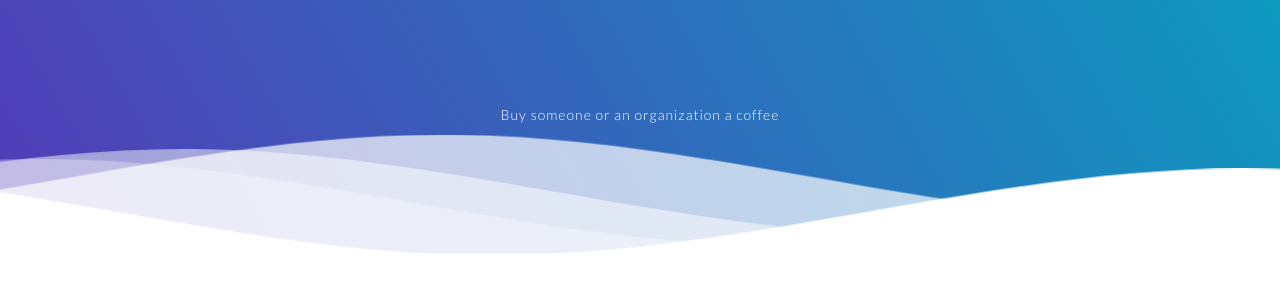
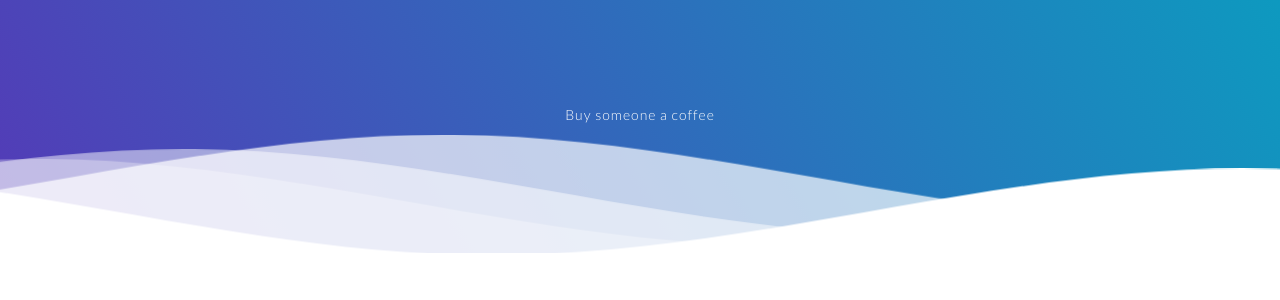
Before and after one commit to buyacoffee/buyacoffee.net, a Jekyll site: the page built from index.html, in a window 1280 px wide. Shown: the part 481-781 px from the top of the page. Built offline with Jekyll 4.4.1, drawn with Linux system fonts in a browser that asks for light colours.

Commit message:
Update to description.

```diff
--- a/_config.yml
+++ b/_config.yml
@@ -1,5 +1,5 @@
 title: BUYACOFFEE.NET
-description: Buy someone or an organization a coffee
+description: Buy someone a coffee
 google_analytics:
 plausible_analytics: buyacoffee.net
 include:
--- a/index.html
+++ b/index.html
@@ -1,7 +1,7 @@
 ---
 layout: default
-title: Buy someone or an organization a coffee
-description: Buy someone or an organization a coffee
+title: Buy someone a coffee
+description: Buy someone a coffee
 bg-img: https://images.unsplash.com/photo-1610910782309-aa9976d57526?ixid=MXwxMjA3fDB8MHxwaG90by1wYWdlfHx8fGVufDB8fHw%3D&ixlib=rb-1.2.1&auto=format&fit=crop&w=1534&q=80
 ---
 
@@ -116,7 +116,7 @@ p {
 <h1>BUYACOFFEE.NET</h1>
 </div>
 
-<div class="description">Buy someone or an organization a coffee</div>
+<div class="description">Buy someone a coffee</div>
 
 <div>
 <svg class="waves" xmlns="http://www.w3.org/2000/svg" xmlns:xlink="http://www.w3.org/1999/xlink"
```
